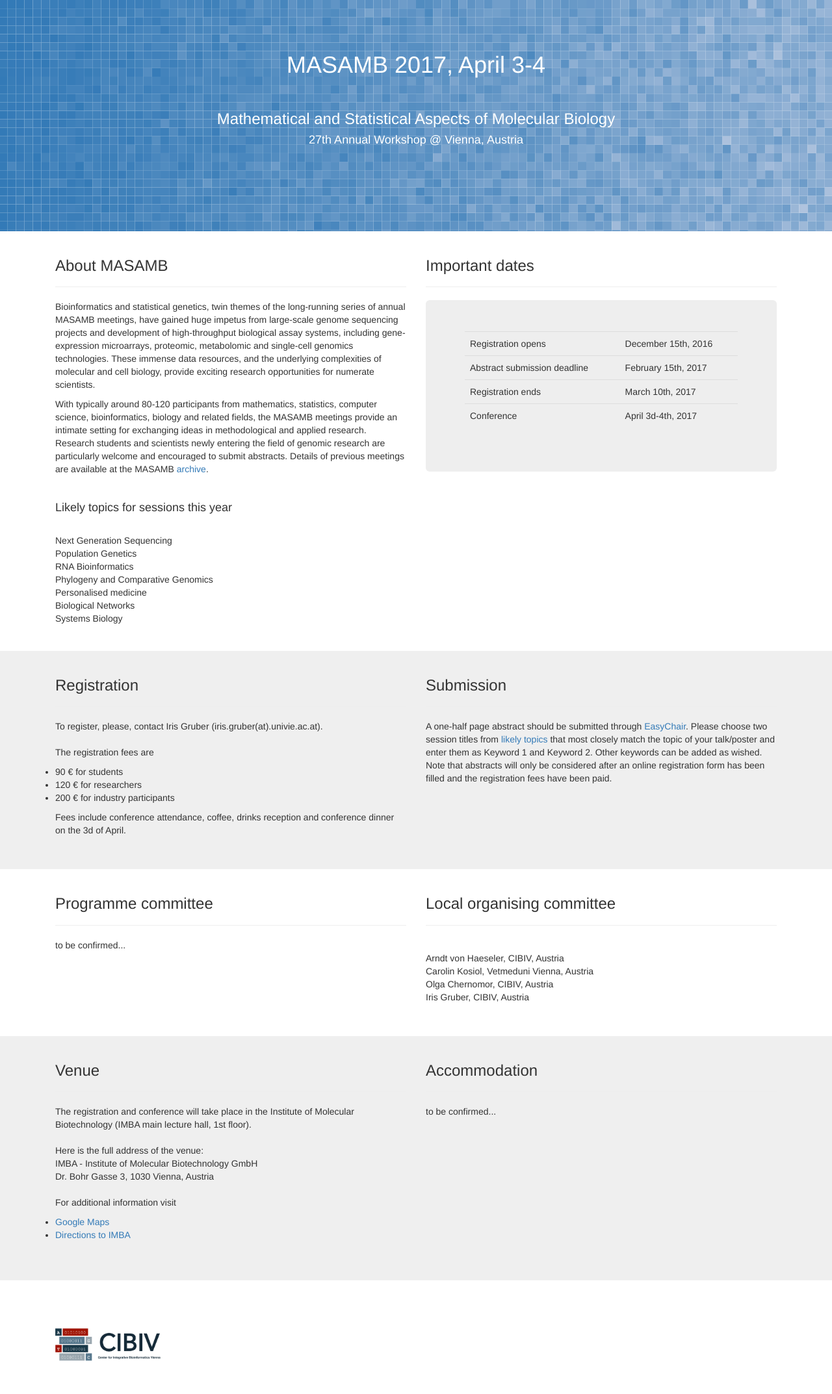
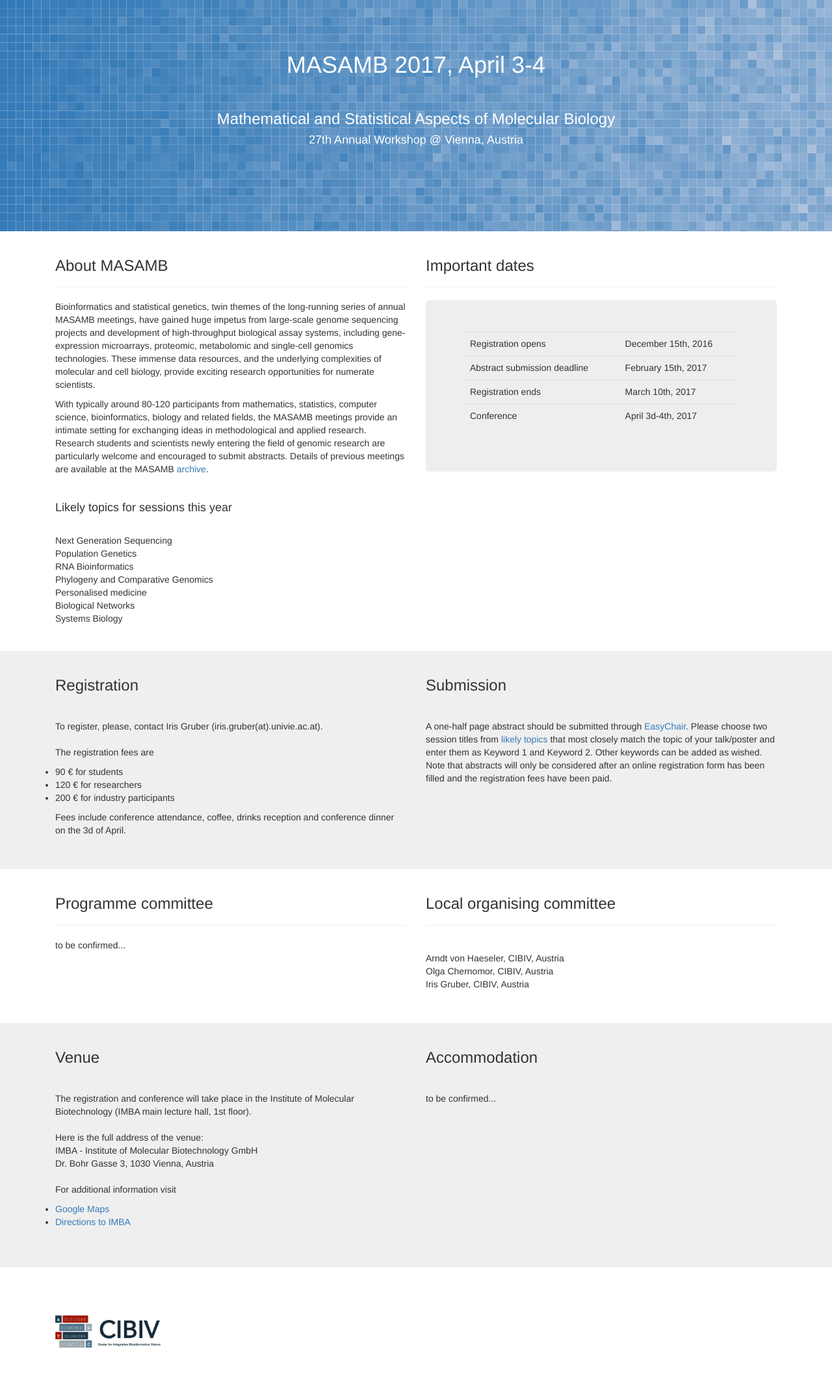
Before and after one commit to Cibiv/Cibiv.github.io, a Jekyll site: the page built from workshops/masamb2017/index.html, in a window 1280 px wide. Shown: the whole page at 65% size. Built offline with Jekyll 4.4.1, drawn with Linux system fonts in a browser that asks for light colours; nearby versions of some CDN libraries.

Commit message:
deleted and moved a number of files

```diff
--- a/assets/css/style-cibiv.css
+++ b/assets/css/style-cibiv.css
@@ -184,7 +184,7 @@ body {
  =========================================*/
 
  #conference_header {
-     background-image: url('/assets/img/iqtree-background.svg');
+     background-image: url('/assets/img/bg/iqtree-background.svg');
      background-size: cover;
      min-height: 0px;
      padding-top: 50px;
--- a/workshops/masamb2017/index.html
+++ b/workshops/masamb2017/index.html
@@ -130,7 +130,7 @@ title: MASAMB2017 - Mathematical and Statistical Aspects of Molecular Biology
             <h3>Local organising committee</h3>
         </div>
         <br>Arndt von Haeseler, CIBIV, Austria
-        <br>Carolin Kosiol, Vetmeduni Vienna, Austria
+        <!--<br>Carolin Kosiol, Vetmeduni Vienna, Austria-->
         <br>Olga Chernomor, CIBIV, Austria
         <br>Iris Gruber, CIBIV, Austria
     <br>
```
Also changed, not shown: assets/img/additional/cibiv-is-a-part-of-mfpl.png (deleted), assets/img/bg/iqtree-background.svg (renamed from assets/img/iqtree-background.svg), assets/img/cibiv-image-2.svg (deleted), assets/img/cibiv-image-3.svg (deleted), assets/img/cibiv-image-4.svg (deleted), assets/img/cibiv-image-dna-1.svg (deleted), assets/img/cibiv-image-dna-2.svg (deleted), assets/img/cibiv-image-dna-new.svg (deleted).
